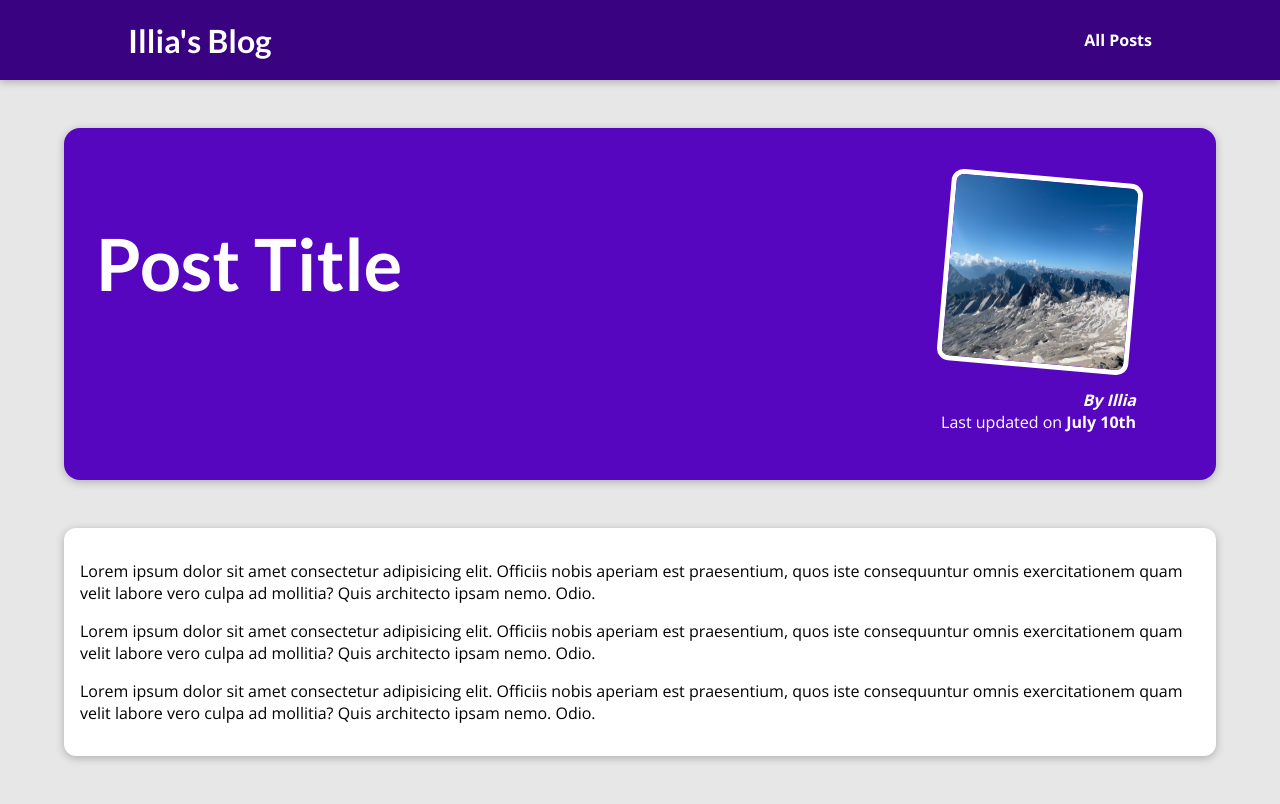
After one commit to smigy32/my_site, a Django app: template blog/templates/blog/post-detail.html in a window 1280 px wide. The commit adds this page. Run offline with Django 4.2, Linux system fonts and the light colour scheme; the template is opened without the code that fills it, so the values that code supplies are empty.

Commit message:
Add css for all sections and make views return the templates

```diff
--- /dev/null
+++ b/blog/static/blog/post-detail.css
@@ -0,0 +1,62 @@
+body {
+  background-color: #e7e7e7;
+}
+
+#main-navigation {
+  background-color: #390281;
+  box-shadow: 0 2px 8px rgba(0, 0, 0, 0.25);
+}
+
+#summary {
+  margin: 8rem auto 3rem auto;
+  padding: 2rem;
+  width: 90%;
+  max-width: 90rem;
+  border-radius: 16px;
+  background-color: #5706c0;
+  position: relative;
+  box-shadow: 0 2px 8px rgba(0, 0, 0, 0.25);
+  height: 22rem;
+}
+
+#summary h2 {
+  color: white;
+  font-size: 4.5rem;
+}
+
+#summary article {
+  position: absolute;
+  top: 2rem;
+  right: 3rem;
+  padding: 1rem 2rem;
+  border-radius: 12px;
+  text-align: right;
+  color: white;
+}
+
+#summary article img {
+  width: 12rem;
+  height: 12rem;
+  border-radius: 12px;
+  transform: rotateZ(5deg);
+  border: 5px solid white;
+  margin-bottom: 1rem;
+}
+
+#summary address {
+  font-weight: bold;
+}
+
+#summary time {
+  font-weight: bold;
+}
+
+main {
+  width: 90%;
+  max-width: 90rem;
+  margin: 3rem auto;
+  background-color: white;
+  padding: 1rem;
+  border-radius: 12px;
+  box-shadow: 0 2px 8px rgba(0, 0, 0, 0.25);
+}
--- /dev/null
+++ b/blog/templates/blog/post-detail.html
@@ -0,0 +1,39 @@
+{% extends "base.html" %}
+{% load static %}
+
+{% block title %}
+This Post Title
+{% endblock %}
+
+{% block css_files %}
+<link rel="stylesheet" href="{% static "blog/post-detail.css" %}" />
+{% endblock %}
+
+{% block content %}
+<section id="summary">
+  <h2>Post Title</h2>
+  <article>
+    <img src="{% static "blog/images/mountains.jpg" %}" alt="Post Title" />
+    <address>By Illia</address>
+    <div>Last updated on <time>July 10th</time></div>
+  </article>
+</section>
+
+<main>
+  <p>
+    Lorem ipsum dolor sit amet consectetur adipisicing elit. Officiis nobis
+    aperiam est praesentium, quos iste consequuntur omnis exercitationem quam
+    velit labore vero culpa ad mollitia? Quis architecto ipsam nemo. Odio.
+  </p>
+  <p>
+    Lorem ipsum dolor sit amet consectetur adipisicing elit. Officiis nobis
+    aperiam est praesentium, quos iste consequuntur omnis exercitationem quam
+    velit labore vero culpa ad mollitia? Quis architecto ipsam nemo. Odio.
+  </p>
+  <p>
+    Lorem ipsum dolor sit amet consectetur adipisicing elit. Officiis nobis
+    aperiam est praesentium, quos iste consequuntur omnis exercitationem quam
+    velit labore vero culpa ad mollitia? Quis architecto ipsam nemo. Odio.
+  </p>
+</main>
+{% endblock %}
--- a/blog/urls.py
+++ b/blog/urls.py
@@ -5,6 +5,6 @@ from . import views
 urlpatterns = [
     path("", views.starting_page, name="starting-page"),
     path("posts/", views.posts, name="posts-page"),
-    path("posts/<slug:post>/", views.post_detail,
+    path("posts/<slug:slug>/", views.post_detail,
          name="post-detail-page")  # /posts/my-first-post
 ]
--- a/templates/base.html
+++ b/templates/base.html
@@ -10,6 +10,12 @@
       {% block css_files %}{% endblock %}
     </head>
     <body>
+        <header id="main-navigation">
+            <h1><a href="{% url 'starting-page' %}">Illia's Blog</a></h1>
+            <nav>
+              <a href="{% url 'posts-page' %}">All Posts</a>
+            </nav>
+        </header>
       {% block content %}
       {% endblock %}
     </body>
```
Also changed, not shown: blog/static/blog/all-posts.css (added, +43 -0 lines), blog/static/blog/index.css (+0 -72 lines), blog/static/blog/post.css (added, +43 -0 lines), blog/templates/blog/all-posts.html (added, +21 -0 lines), blog/templates/blog/includes/post.html (added, +15 -0 lines), blog/templates/blog/index.html (+5 -23 lines), blog/views.py (+76 -4 lines).
